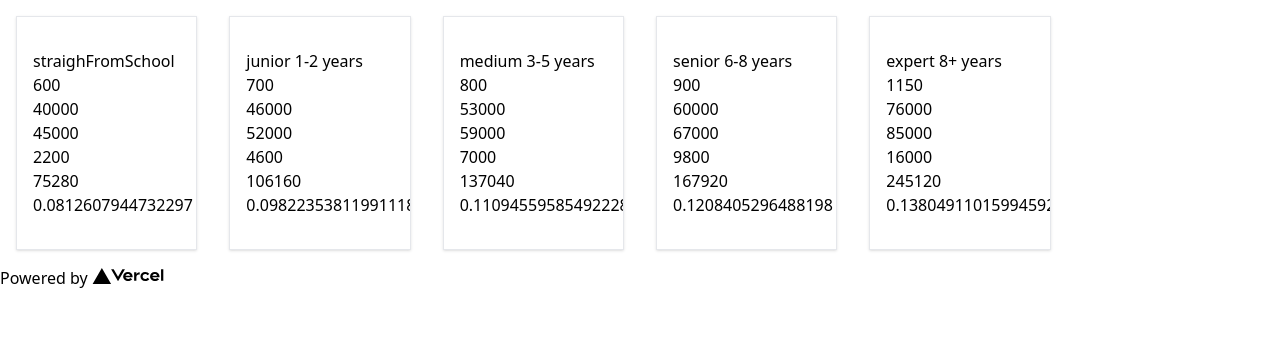
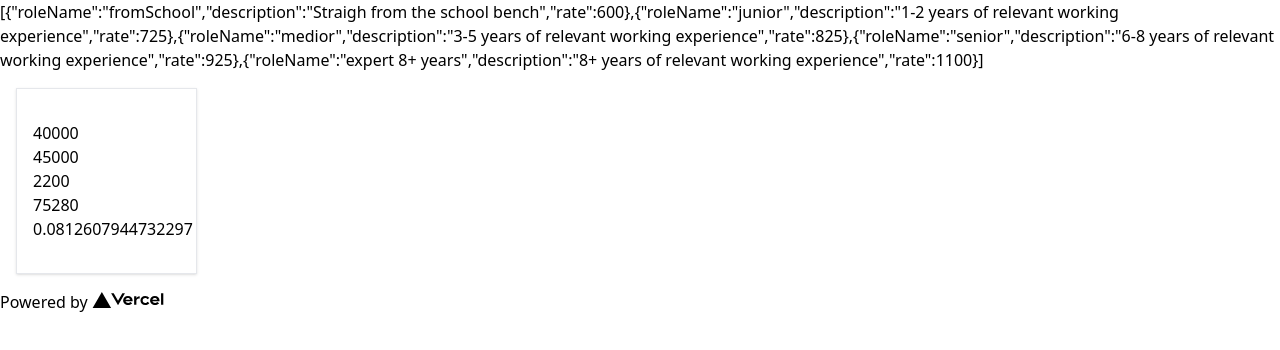
Before and after one commit to limlim1986/budget-tool, a Next.js app in the folder shiftkey-offer/: page / in a window 1280 px wide. Shown: the top 350 px of the page. Built offline with nearby package versions, Linux system fonts and the light colour scheme.

Commit message:
made some minor changes and started splitting things into modules

```diff
--- a/shiftkey-offer/calculations/calculations.ts
+++ b/shiftkey-offer/calculations/calculations.ts
@@ -6,8 +6,6 @@ type FixedCost = {
 };
 
 type CalculationResult = {
-    role: string;
-    rate: number;
     baseSalary: number;
     salaryInclBonus: number;
     pension: number;
@@ -186,38 +184,22 @@ let getSalaryIncludingBonus = (baseSalary: number, bonusPercentage: number) => {
     return roundToThousands(salaryInclBonus);
 };
 
-const rolesAndRates = [
-    { role: "straighFromSchool", rate: 600 },
-    { role: "junior 1-2 years", rate: 700 },
-    { role: "medium 3-5 years", rate: 800 },
-    { role: "senior 6-8 years", rate: 900 },
-    { role: "expert 8+ years", rate: 1150 },
-];
-
 const employerContributionPercentage = 31.42;
 const pensionPercentage = 7.5;
 const companyMarginPercentage = 20;
 const bonusPercentage = 12;
 
-export const getCalculationResults = () => {
-    const calculationResults: CalculationResult[] = [];
-
-    rolesAndRates.forEach((item) => {
-        let baseSalary = getBaseSalary(employerContributionPercentage, pensionPercentage, item.rate, yearly[0].totalHours, companyMarginPercentage, bonusPercentage);
+export const getCalculationResults = (rate: number): CalculationResult => {
+        let baseSalary = getBaseSalary(employerContributionPercentage, pensionPercentage, rate, yearly[0].totalHours, companyMarginPercentage, bonusPercentage);
         let salaryInclBonus = getSalaryIncludingBonus(baseSalary, bonusPercentage);
         let pension = calculatePensionCostPerMonth(salaryInclBonus);
 
-        calculationResults.push({
-            role: item.role,
-            rate: item.rate,
+        return {
             baseSalary,
             salaryInclBonus,
             pension,
             fixedCosts: getFixedCosts(),
-            shiftkeyShare: getShiftkeyShare(item.rate * yearly[0].totalHours, companyMarginPercentage, getFixedCosts()),
-            totalDebited: getTotalIncome(yearly[0].totalHours, item.rate)
-        });
-    });
-
-    return calculationResults;
+            shiftkeyShare: getShiftkeyShare(rate * yearly[0].totalHours, companyMarginPercentage, getFixedCosts()),
+            totalDebited: getTotalIncome(yearly[0].totalHours, rate)
+        }
 }
--- /dev/null
+++ b/shiftkey-offer/calculations/roles.ts
@@ -0,0 +1,15 @@
+type Role = {
+    roleName: string,
+    description: string,
+    rate: number
+}
+
+const rolesAndRates: Role[] = [
+    { roleName: "fromSchool", description: "Straigh from the school bench", rate: 600 },
+    { roleName: "junior", description: "1-2 years of relevant working experience", rate: 725 },
+    { roleName: "medior", description: "3-5 years of relevant working experience", rate: 825 },
+    { roleName: "senior", description: "6-8 years of relevant working experience", rate: 925 },
+    { roleName: "expert 8+ years", description: "8+ years of relevant working experience", rate: 1100 },
+];
+
+export default rolesAndRates;
--- a/shiftkey-offer/pages/index.tsx
+++ b/shiftkey-offer/pages/index.tsx
@@ -3,9 +3,11 @@ import Head from 'next/head'
 import Image from 'next/image'
 import React, { useState } from 'react';
 import { getCalculationResults } from '../calculations/calculations';
+import rolesAndRates from '../calculations/roles';
 
 const Home: NextPage = () => {
-  const [calculationResults, setCount] = useState(getCalculationResults());
+  const [calculationResult, setCalculationResult] = useState(getCalculationResults(600));
+  const [roles, setRoles] = useState(rolesAndRates);
 
   return (
     <div className='container mx-auto'>
@@ -15,18 +17,15 @@ const Home: NextPage = () => {
         <link rel="icon" href="/favicon.ico" />
       </Head>
       <main >
+        <div>{JSON.stringify(roles)}</div>
         <div className='grid grid-cols-12'>
-          {calculationResults.map(calculationResult => (
-            <div className='shadow px-4 py-8 border mx-4 my-4 col-span-6 sm:col-span-4 md:col-span-2 overflow-hidden' key={calculationResult.role}>
-              <div>{calculationResult.role}</div>
-              <div>{calculationResult.rate}</div>
+            <div className='shadow px-4 py-8 border mx-4 my-4 col-span-6 sm:col-span-4 md:col-span-2 overflow-hidden'>
               <div>{calculationResult.baseSalary}</div>
               <div>{calculationResult.salaryInclBonus}</div>
               <div>{calculationResult.pension}</div>
               <div>{calculationResult.shiftkeyShare}</div>
               <div>{calculationResult.shiftkeyShare / calculationResult.totalDebited}</div>
             </div>
-          ))}
         </div>
       </main>
       <footer>
```
Also changed, not shown: 1 other file (tests, documents, lock files or other folders).
